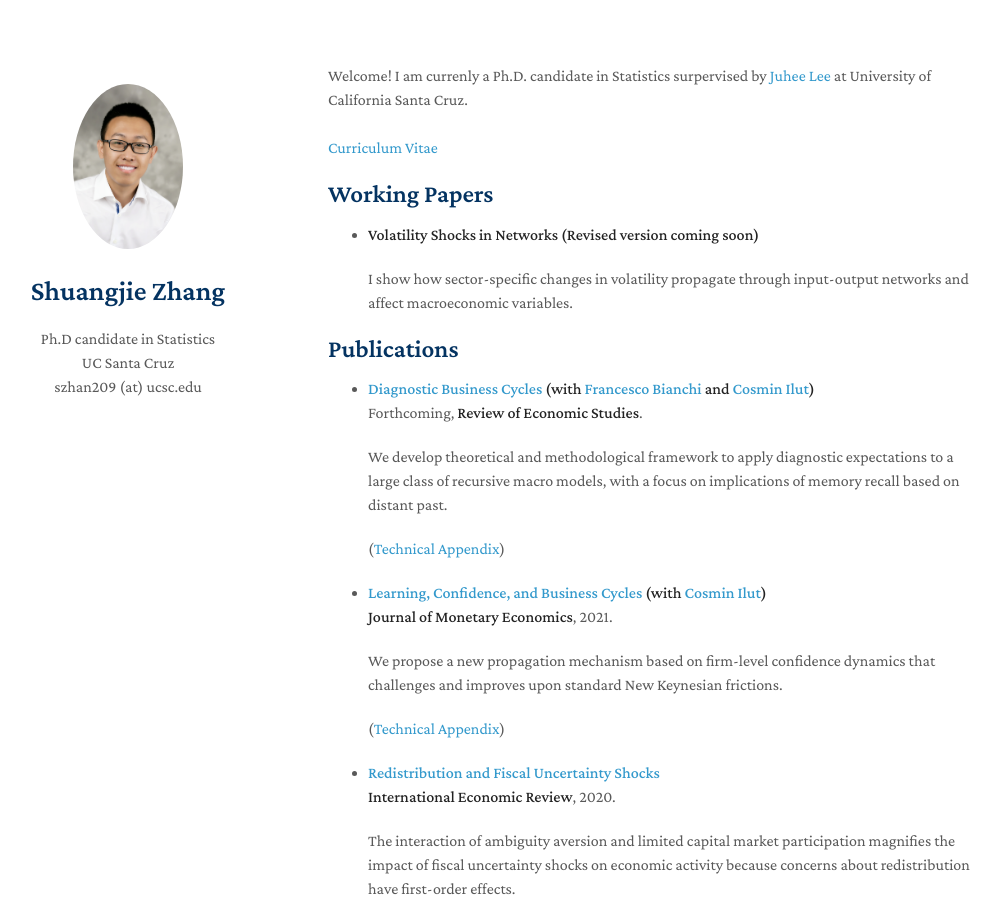
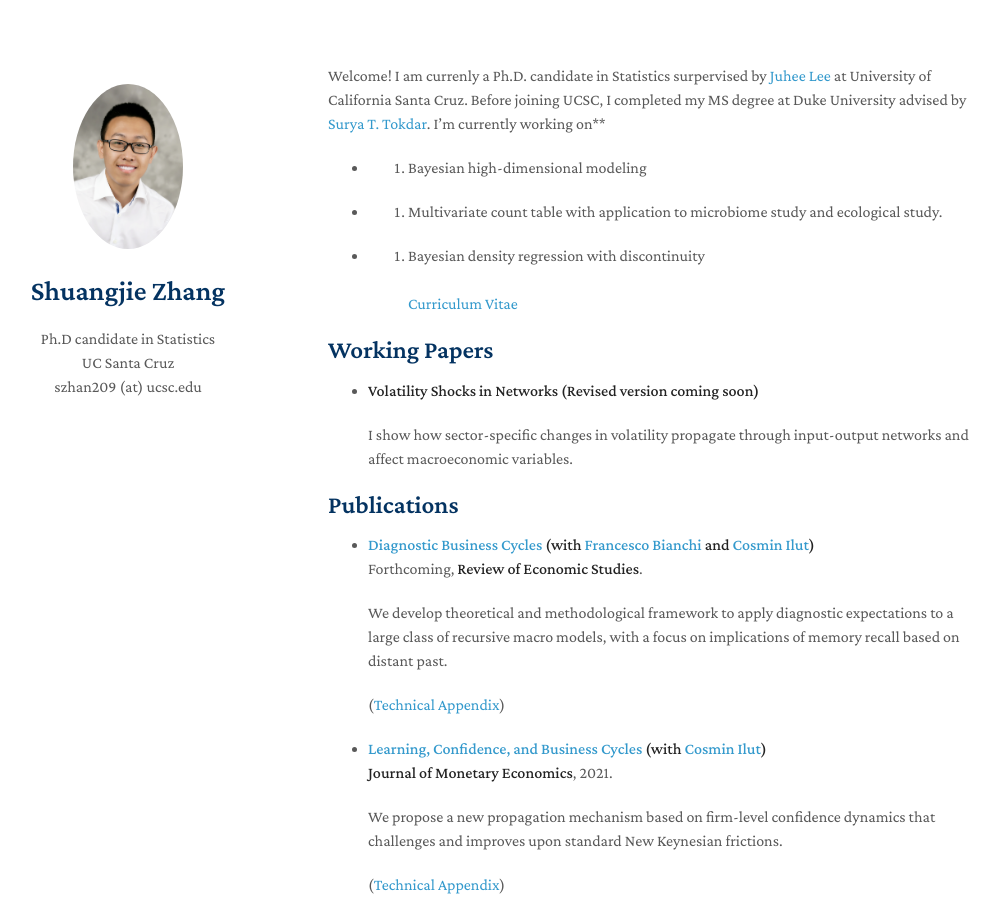
Before and after one commit to shuang-jie/shuang-jie.github.io, a Jekyll site: the page built from index.md, in a window 1280 px wide and 900 px high. Shown: the whole window, without its empty margins (142-1142 px from the left). Built offline with Jekyll 4.4.1, drawn with Linux system fonts in a browser that asks for light colours; nearby versions of some CDN libraries; a style sheet for code colours, icons or effects is not loaded.

Commit message:
Update index.md

```diff
--- a/index.md
+++ b/index.md
@@ -2,7 +2,10 @@
 layout: homepage
 ---
 
-Welcome! I am currenly a Ph.D. candidate in Statistics surpervised by [Juhee Lee](https://sites.google.com/ucsc.edu/juheelee/home?authuser=0) at University of California Santa Cruz.
+Welcome! I am currenly a Ph.D. candidate in Statistics surpervised by [Juhee Lee](https://sites.google.com/ucsc.edu/juheelee/home?authuser=0) at University of California Santa Cruz. Before joining UCSC, I completed my MS degree at Duke University advised by [Surya T. Tokdar](http://www2.stat.duke.edu/~st118/). I’m currently working on**
+- 1. Bayesian high-dimensional modeling
+- 2. Multivariate count table with application to microbiome study and ecological study.
+- 3. Bayesian density regression with discontinuity
 <br>
 <br>
 [Curriculum Vitae](http://hsaijo.github.io/files/cv_1.pdf)
```
